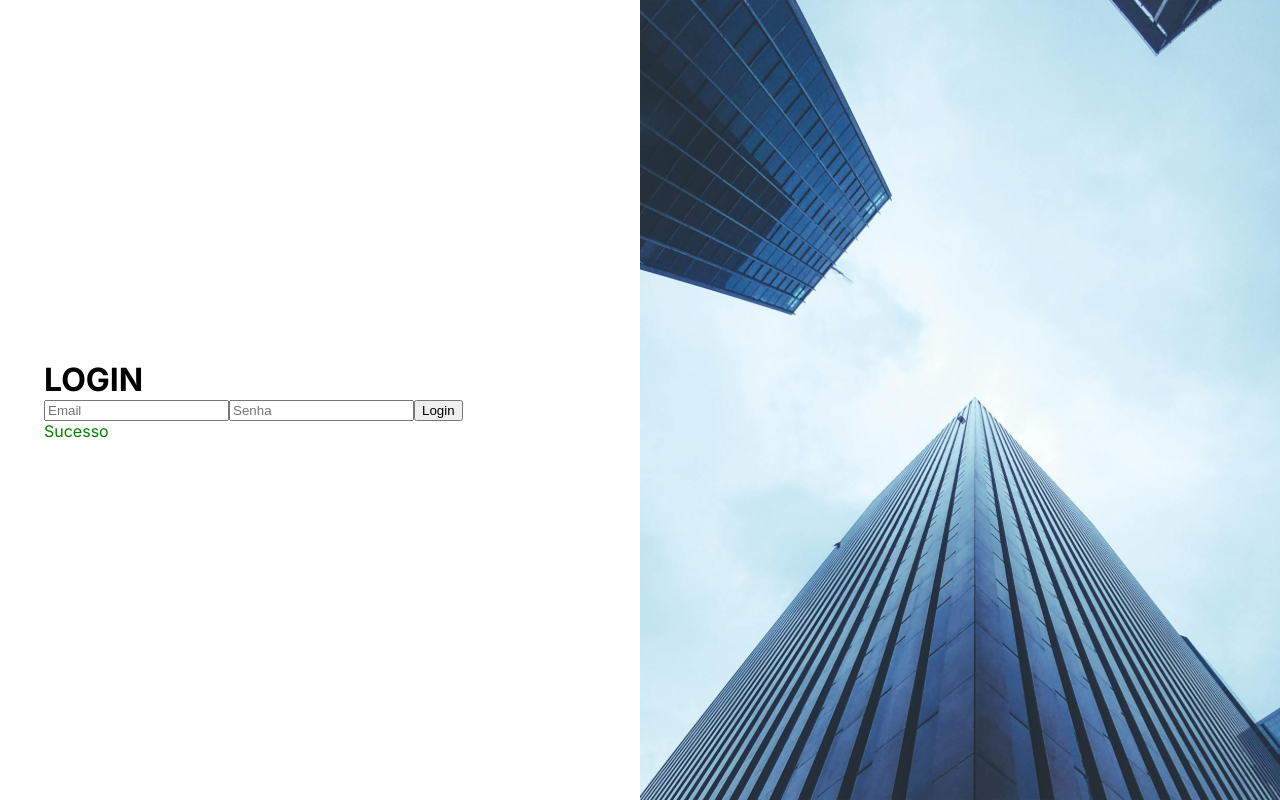
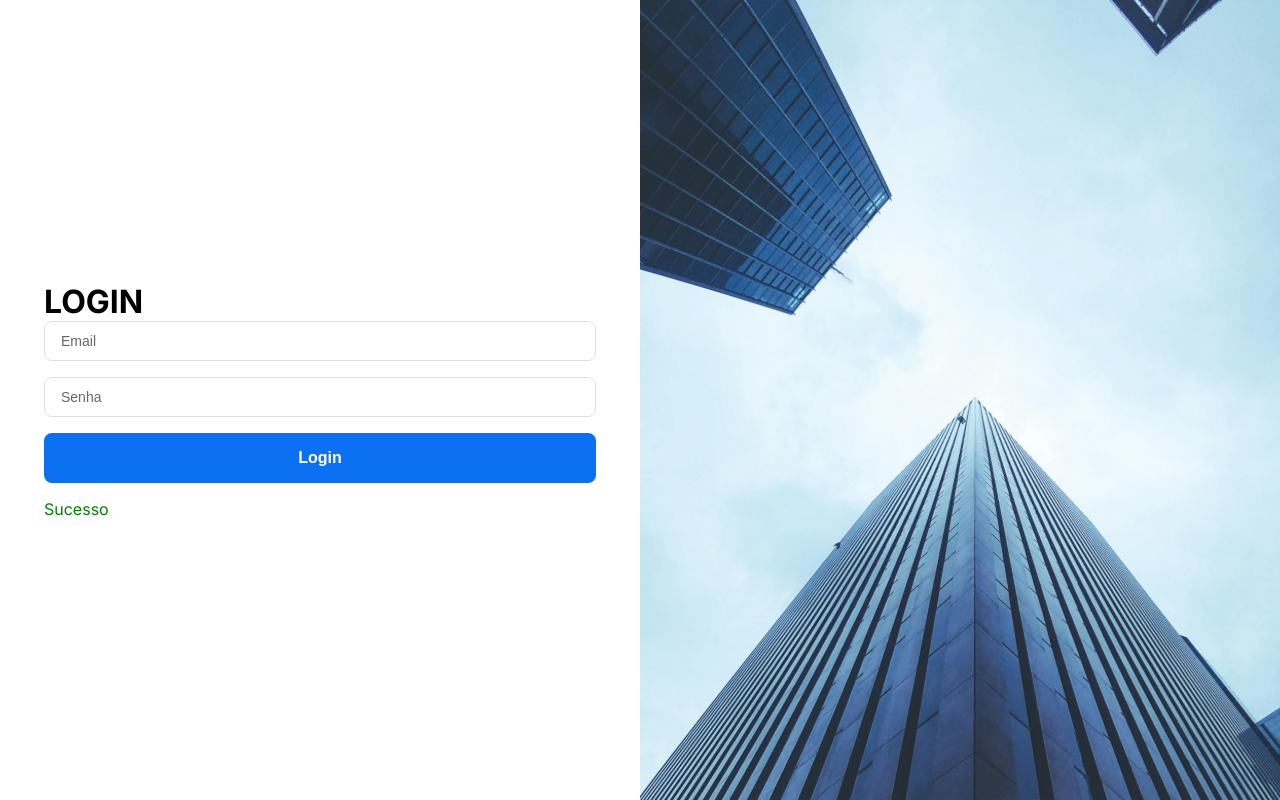
Before and after one commit to laviniacarol/DASH-DNC, a React (Vite) app: page / in a window 1280 px wide. Built offline with nearby package versions, Linux system fonts and the light colour scheme.

Commit message:
add style to the form

```diff
--- a/src/components/FormComponent.tsx
+++ b/src/components/FormComponent.tsx
@@ -1,21 +1,30 @@
+import styled from "styled-components";
+import { StyledButton, StyledInput } from "@/components"
 import { FormComponentProps } from "@/types";
+import { pxToRem } from "@/utils";
+
+export const StyledForm = styled.form`
+       display: flex;
+       flex-direction: column;
+       row-gap: ${pxToRem(16)};
+`
 
 function FormComponent(props: FormComponentProps) {
     const { input, button, message } = props
     return (
-        <form>
+        <StyledForm>
             {input.map((inputProps, index) => (
-              <input key={index} {...inputProps} />
+              <StyledInput key={index} {...inputProps} />
             ))}
              {button.map((buttonProps, index) => (
-              <button key={index} {...buttonProps} />
+              <StyledButton key={index} {...buttonProps} />
             ))}
             {
                 message && (<div style={{color: message.type === 'error' ? 'red' : 'green'}}>
                     {message.msg}
                 </div>)
             }
-        </form>
+        </StyledForm>
     )
 }
 
--- a/src/components/StyleButton.tsx
+++ b/src/components/StyleButton.tsx
@@ -41,17 +41,6 @@ export const StyledButton = styled.button<ButtonProps>`
     }
   }
 
-      &.borderless-alert {
-    background-color: none;
-    color: ${(props) => props.theme.buttons.alert};
-    padding: 0;
-    height: 0;
-    &:hover {
-     color: ${(props) => props.theme.buttons.alertHover};
-    }
-  }
-
-
         &:disabled {
     background-color: ${(props) => props.theme.buttons.disabled};
     color: ${(props) => props.theme.buttons.disabledColor};
--- /dev/null
+++ b/src/components/StyledInput.tsx
@@ -0,0 +1,33 @@
+import styled from 'styled-components'
+import { InputProps } from '@/types'
+import { pxToRem } from '@/utils'
+
+export const StyledInput = styled.input<InputProps>`
+  background-color: ${(props) => props.theme.textInput.active};
+  color: ${(props) => props.theme.textInput.activeColor};
+  border-radius: ${pxToRem(8)};
+  border: ${pxToRem(1)} solid ${(props) => props.theme.textInput.borderColor};
+  box-sizing: border-box;
+  cursor: pointer;
+  height: ${pxToRem(40)};
+  font-size: ${pxToRem(14)};
+  font-weight: 500;
+  padding: ${pxToRem(8)} ${pxToRem(16)};
+  transition: background-color 0.3s;
+  width: 100%;
+
+
+
+     &:disabled {
+    background-color: ${(props) => props.theme.textInput.disabled};
+    border: ${pxToRem(1)} solid ${(props) => props.theme.textInput.disabledColor};
+    color: ${(props) => props.theme.textInput.disabledColor};
+    cursor: not-allowed;
+  }
+
+
+
+  &::placeholder {
+    color: ${(props) => props.theme.textInput.placeholderColor};
+  }
+  `
--- a/src/components/index.ts
+++ b/src/components/index.ts
@@ -1,2 +1,4 @@
 export { BannerImage } from './BannerImage'
+export * from './StyleButton'
+export * from './StyledInput'
 export { default as FormComponent} from './FormComponent'
```
